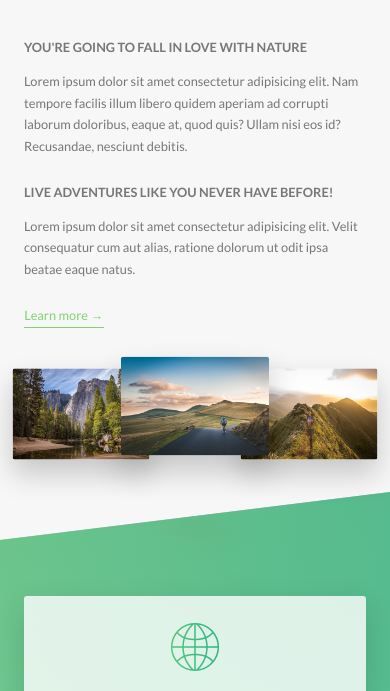
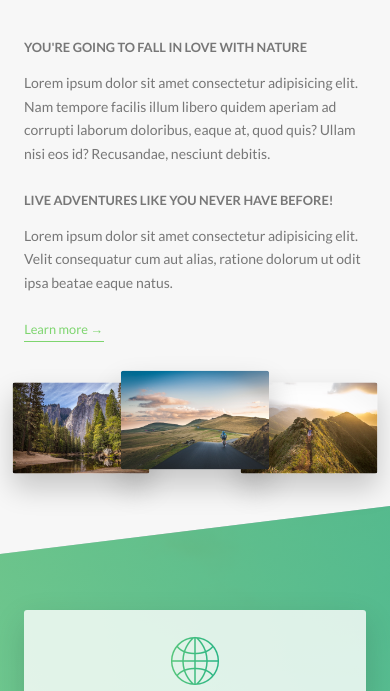
Before and after one commit to yuri-calabrez/advanced-css3-and-sass, a website: page natours/index.html in a window 390 px wide. Shown: the part 864-1555 px from the top of the page. Drawn offline with Linux system fonts and the light colour scheme.

Commit message:
Responsivando sessões de tours, stories e booking

```diff
--- a/natours/index.html
+++ b/natours/index.html
@@ -260,7 +260,7 @@
 
                         <div class="story__text">
                             <h3 class="heading-tertiary u-margin-bottom-small">I had the best week ever with my family</h3>
-                            <p>Lorem ipsum dolor sit amet consectetur adipisicing elit. Ut et porro odit necessitatibus, a quaerat adipisci excepturi reprehenderit illo maiores at temporibus cumque corrupti incidunt earum, delectus, dolores fuga aspernatur! Ut et porro odit necessitatibus, a quaerat adipisci excepturi reprehenderit illo</p>
+                            <p class="paragraph">Lorem ipsum dolor sit amet consectetur adipisicing elit. Ut et porro odit necessitatibus, a quaerat adipisci excepturi reprehenderit illo maiores at temporibus cumque corrupti incidunt earum, delectus, dolores fuga aspernatur! Ut et porro odit necessitatibus, a quaerat adipisci excepturi reprehenderit illo</p>
                         </div>
                     </div>
                 </div>
@@ -274,7 +274,7 @@
 
                         <div class="story__text">
                             <h3 class="heading-tertiary u-margin-bottom-small">Wow! My life is completely differente now!</h3>
-                            <p>Lorem ipsum dolor sit amet consectetur adipisicing elit. Ut et porro odit necessitatibus, a quaerat adipisci excepturi reprehenderit illo maiores at temporibus cumque corrupti incidunt earum, delectus, dolores fuga aspernatur! Ut et porro odit necessitatibus, a quaerat adipisci excepturi reprehenderit illo</p>
+                            <p class="paragraph">Lorem ipsum dolor sit amet consectetur adipisicing elit. Ut et porro odit necessitatibus, a quaerat adipisci excepturi reprehenderit illo maiores at temporibus cumque corrupti incidunt earum, delectus, dolores fuga aspernatur! Ut et porro odit necessitatibus, a quaerat adipisci excepturi reprehenderit illo</p>
                         </div>
                     </div>
                 </div>
--- a/natours/sass/abstracts/_variables.scss
+++ b/natours/sass/abstracts/_variables.scss
@@ -26,3 +26,4 @@ $gutter-horizontal: 6rem;
 
 //FONT SIZE
 $default-font-size: 1.6rem;
+$default-font-size-tablet: 1.75rem;
--- a/natours/sass/base/_typography.scss
+++ b/natours/sass/base/_typography.scss
@@ -72,4 +72,8 @@ body{
     &:not(:last-child) {
         margin-bottom: 3rem;
     }
+
+    @include respond(tab-port) {
+        font-size: 1.75rem;
+    }
 }
--- a/natours/sass/components/_card.scss
+++ b/natours/sass/components/_card.scss
@@ -126,6 +126,10 @@
                 &:not(:last-child){
                     border-bottom: 1px solid $color-grey-light-2;
                 }
+
+                @include respond(tab-port) {
+                    font-size: $default-font-size-tablet;
+                }
             }
         }
     }
@@ -154,4 +158,53 @@
         font-size: 6rem;
         font-weight: 100;
     }
+
+    @include respond(tab-port) {
+        height: auto;
+        border-radius: 3px;
+        background-color: $color-white;
+        box-shadow: 0 1.5rem 4rem rgba($color-black, .15);
+
+        &__side {
+            height: auto;
+            position: relative;
+            box-shadow: none;
+
+            &--back{
+                transform: rotateY(0);
+                -webkit-clip-path: polygon(0 15%, 100% 0, 100% 100%, 0  100%);
+                clip-path: polygon(0 15%, 100% 0, 100% 100%, 0  100%);
+            }
+        }
+
+        &:hover &__side--front {
+            transform: rotateY(0);
+        }
+
+        &__details {
+            padding: 0 1rem 1rem 1rem;
+        }
+
+        //BACKSIDE STYLE
+        &__cta{
+            width: 100%;
+            position: relative;
+            top: 0;
+            left: 0;
+            transform: translate(0);
+            padding: 7rem 4rem 4rem 4rem;
+        }
+
+        &__price-box {
+            margin-bottom: 3rem;
+        }
+
+        &__price-only {
+            font-size: 2rem;
+        }
+
+        &__price-value {
+            font-size: 6rem;
+        }
+    }
 }
--- a/natours/sass/components/_feature-box.scss
+++ b/natours/sass/components/_feature-box.scss
@@ -9,6 +9,7 @@
 
     @include respond(tab-port) {
         padding: 2rem;
+        font-size: $default-font-size-tablet;
     }
 
     &__icon{
--- a/natours/sass/components/_form.scss
+++ b/natours/sass/components/_form.scss
@@ -19,6 +19,10 @@
         width: 90%;
         display: block;
         transition: all .3s;
+
+        @include respond(tab-port) {
+            width: 100%;
+        }
 
         &:focus {
             outline: none;
@@ -53,6 +57,11 @@
     &__radio-group {
         width: 49%;
         display: inline-block;
+
+        @include respond(tab-port) {
+            width: 100%;
+            margin-bottom: 2rem;
+        }
     }
 
     &__radio-input {
--- a/natours/sass/components/_popup.scss
+++ b/natours/sass/components/_popup.scss
@@ -22,11 +22,19 @@
         opacity: 0;
         transform: translate(-50%, -50%) scale(.2);
         transition: all .4s .2s;
+
+        @include respond(tab-port) {
+            width: 85%;
+        }
     }
 
     &__left {
         width: 33.3333333%;
         display: table-cell;
+
+        @include respond(phone) {
+            display: none;
+        }
     }
 
     &__right {
@@ -34,6 +42,10 @@
         display: table-cell;
         vertical-align: middle;
         padding: 3rem 5rem;
+
+        @include respond(phone) {
+            width: 100%;
+        }
     }
 
     &__image {
@@ -57,6 +69,10 @@
         -moz-hyphens: auto;
         -webkit-hyphens: auto;
         hyphens: auto;
+
+        @include respond(tab-port) {
+            font-size: 1.6rem;
+        }
     }
 
     &:target {
--- a/natours/sass/components/_story.scss
+++ b/natours/sass/components/_story.scss
@@ -9,6 +9,16 @@
     font-size: $default-font-size;
     transform: skewX(-12deg);
 
+    @include respond(tab-port) {
+        width: 100%;
+        padding: 4rem;
+        padding-left: 7rem;
+    }
+
+    @include respond(phone) {
+        transform: skew(0);
+    }
+
     &__shape{
         width: 15rem;
         height: 15rem;
@@ -19,6 +29,10 @@
         clip-path: circle(50% at 50% 50%);
         transform: translateX(-3rem) skewX(12deg);
         position: relative;
+
+        @include respond(phone) {
+            transform: translateX(-3rem) skewX(0);
+        }
     }
 
     &__image{
@@ -30,6 +44,10 @@
 
     &__text{
         transform: skewX(12deg);
+
+        @include respond(phone) {
+            transform: skewX(0);
+        }
     }
 
     &__caption{
--- a/natours/sass/layout/_navigation.scss
+++ b/natours/sass/layout/_navigation.scss
@@ -58,6 +58,7 @@
         left: 0;
         z-index: 1500;
         opacity: 0;
+        visibility: hidden;
         transition: all .8s cubic-bezier(0.68, -0.55, 0.265, 1.55);
     }
 
@@ -107,6 +108,7 @@
 
     &__checkbox:checked ~ &__nav {
         opacity: 1;
+        visibility: visible;
         width: 110%;
     }
 
--- a/natours/sass/pages/_home.scss
+++ b/natours/sass/pages/_home.scss
@@ -61,12 +61,35 @@
         transparent 50%)
     ,url(../img/nat-10.jpg);
     background-size: cover;
-    height: 53rem;
     border-radius: 3px;
     box-shadow: 0 1.4rem 4rem rgba($color-black, .15);
+
+    @include respond(tab-land) {
+            background-image: linear-gradient(105deg,
+            rgba($color-white, .9) 0%,
+            rgba($color-white, .9) 65%,
+            transparent 65%)
+        ,url(../img/nat-10.jpg);
+        background-size: cover;
+    }
+
+    @include respond(tab-port) {
+        background-image: linear-gradient(to right,
+        rgba($color-white, .9) 0%,
+        rgba($color-white, .9) 100%)
+    ,url(../img/nat-10.jpg);
+    }
 
     &__form {
         width: 50%;
         padding: 6rem;
+
+        @include respond(tab-land) {
+            width: 65%;
+        }
+
+        @include respond(tab-port) {
+            width: 100%;
+        }
     }
 }
```
Also changed, not shown: natours/css/style.css.
